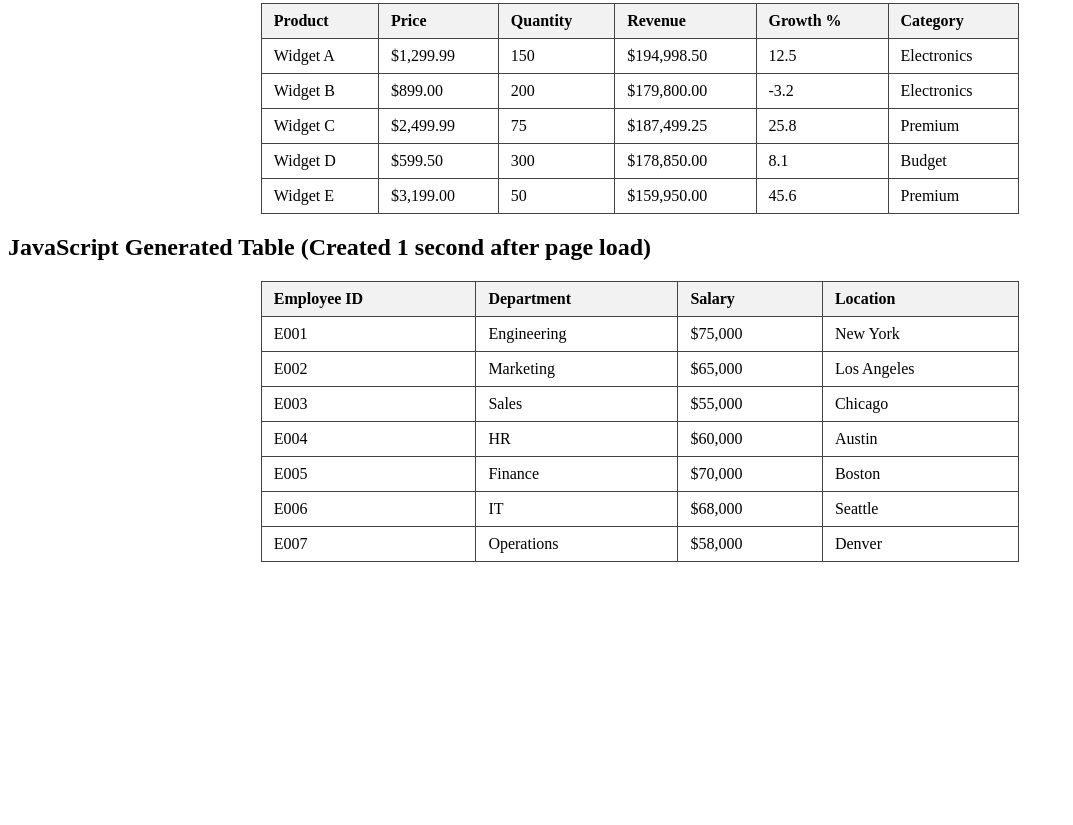
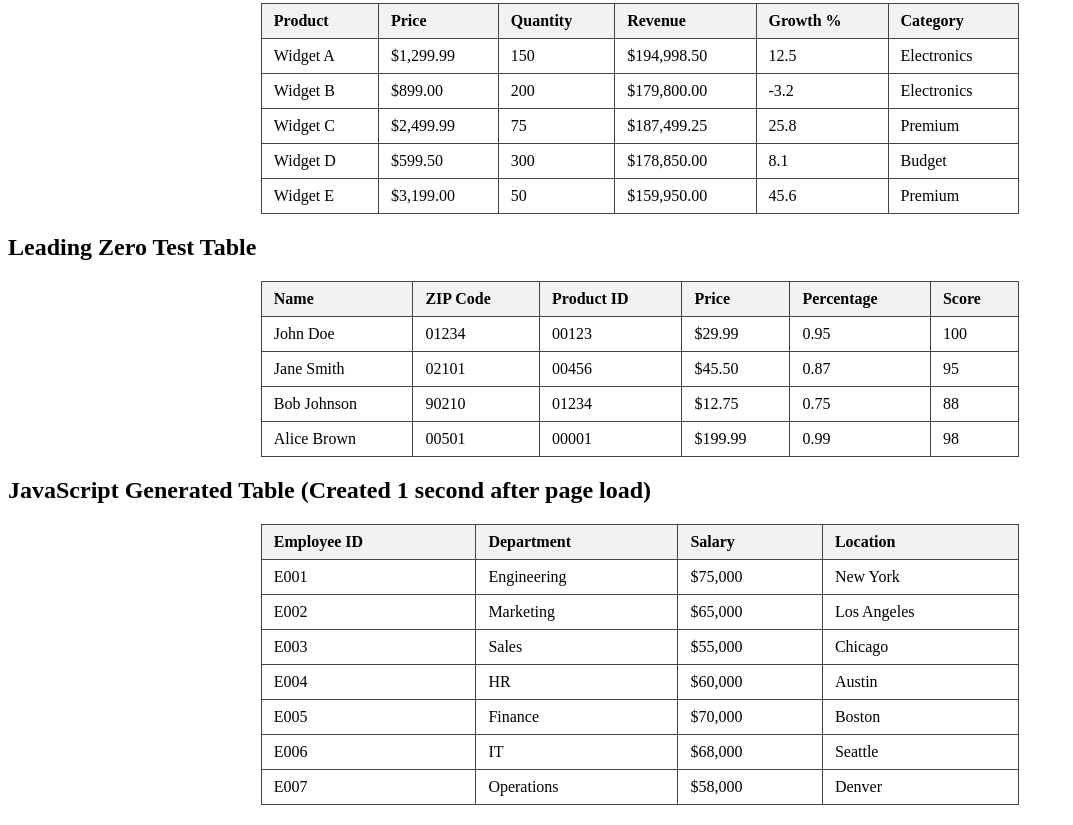
Before and after one commit to llagerlof/websitetableexporter, a browser extension: page sample-table.html in a window 1280 px wide. Shown: the part 830-1655 px from the top of the page, without its empty margins (0-1073 px from the left). Before the commit the page ends 1412 px from the top, so only its background shows below. Drawn offline with Linux system fonts and the light colour scheme.

Commit message:
Export "integers" with leading zeros as strings

```diff
--- a/sample-table.html
+++ b/sample-table.html
@@ -147,6 +147,54 @@
     </tbody>
   </table>
 
+  <h2>Leading Zero Test Table</h2>
+  <table>
+    <thead>
+      <tr>
+        <th>Name</th>
+        <th>ZIP Code</th>
+        <th>Product ID</th>
+        <th>Price</th>
+        <th>Percentage</th>
+        <th>Score</th>
+      </tr>
+    </thead>
+    <tbody>
+      <tr>
+        <td>John Doe</td>
+        <td>01234</td>
+        <td>00123</td>
+        <td>$29.99</td>
+        <td>0.95</td>
+        <td>100</td>
+      </tr>
+      <tr>
+        <td>Jane Smith</td>
+        <td>02101</td>
+        <td>00456</td>
+        <td>$45.50</td>
+        <td>0.87</td>
+        <td>95</td>
+      </tr>
+      <tr>
+        <td>Bob Johnson</td>
+        <td>90210</td>
+        <td>01234</td>
+        <td>$12.75</td>
+        <td>0.75</td>
+        <td>88</td>
+      </tr>
+      <tr>
+        <td>Alice Brown</td>
+        <td>00501</td>
+        <td>00001</td>
+        <td>$199.99</td>
+        <td>0.99</td>
+        <td>98</td>
+      </tr>
+    </tbody>
+  </table>
+
 </body>
 
 <script>
```
Also changed, not shown: content.js (+10 -3 lines), README.md, manifest.json.
